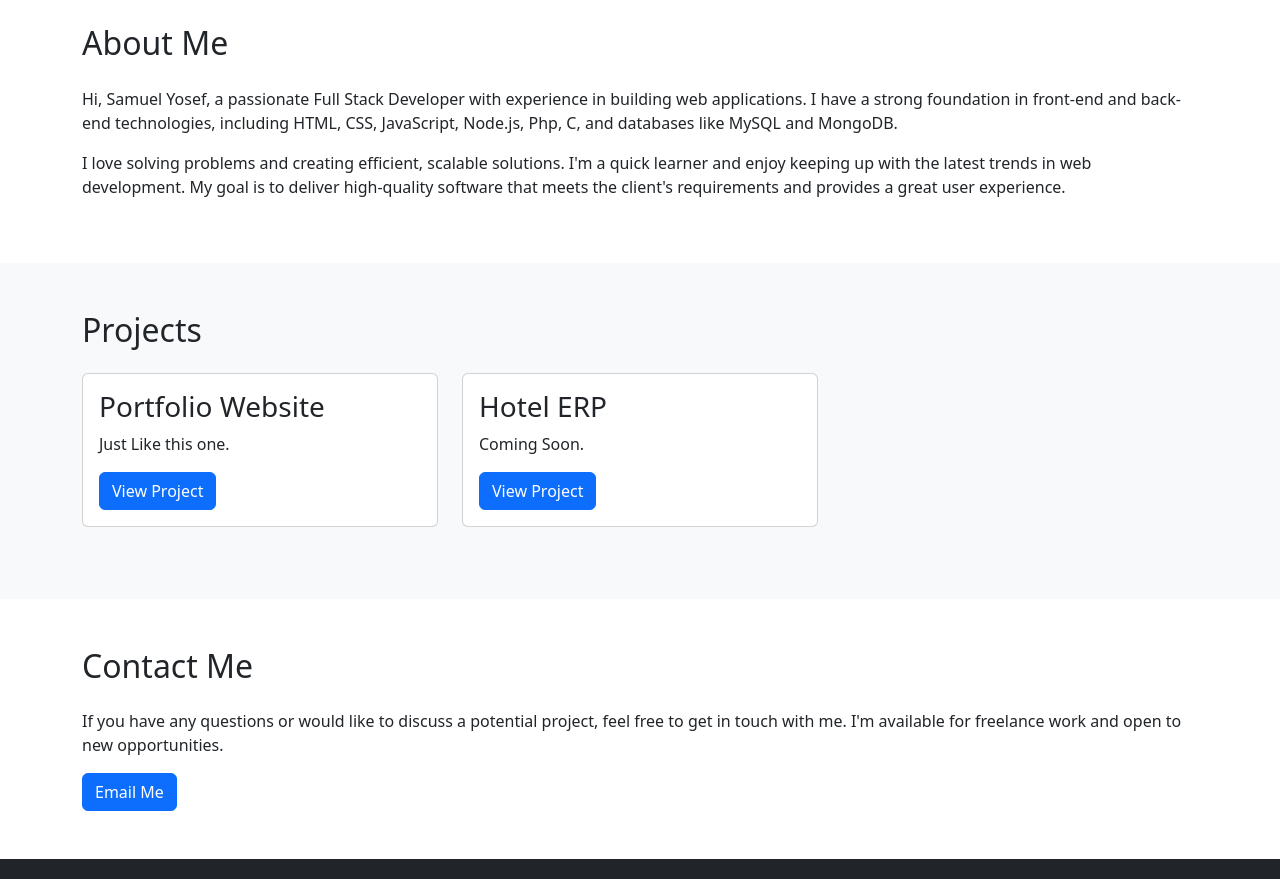
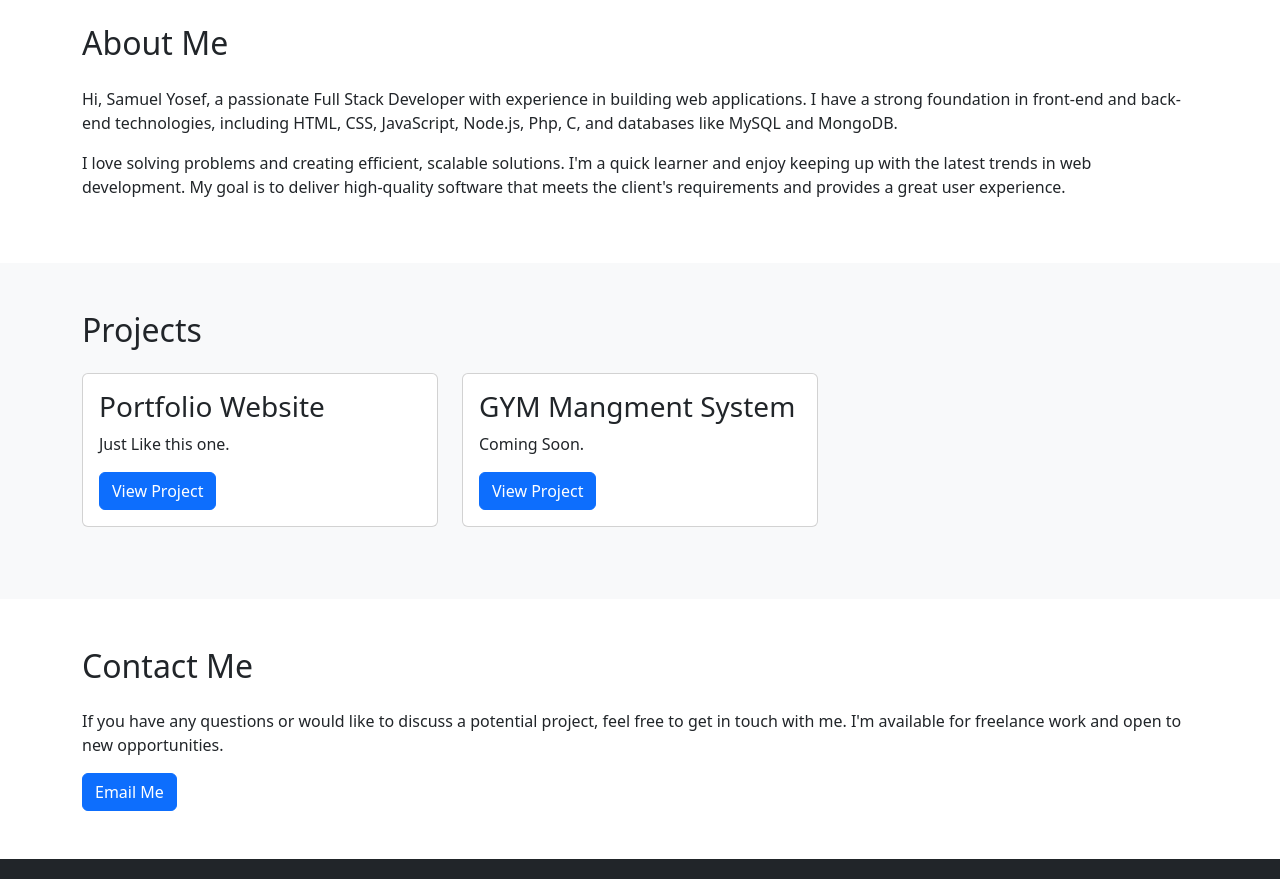
Before and after one commit to SYZBA1/MyLandingPage, a Jekyll site: the page index.html, which Jekyll copies as it is, in a window 1280 px wide, cut to the strip 535-1414 px from the top of the page. Built offline with Jekyll 4.4.1, drawn with Linux system fonts in a browser that asks for light colours.

Commit message:
Update index.html
update: the index.html

```diff
--- a/index.html
+++ b/index.html
@@ -66,7 +66,7 @@
         <div class="col-lg-4 mb-4">
           <div class="card">
             <div class="card-body">
-              <h3 class="card-title">Hotel ERP</h3>
+              <h3 class="card-title">GYM Mangment System</h3>
               <p class="card-text">Coming Soon.</p>
               <a href="#" class="btn btn-primary">View Project</a>
             </div>
```
